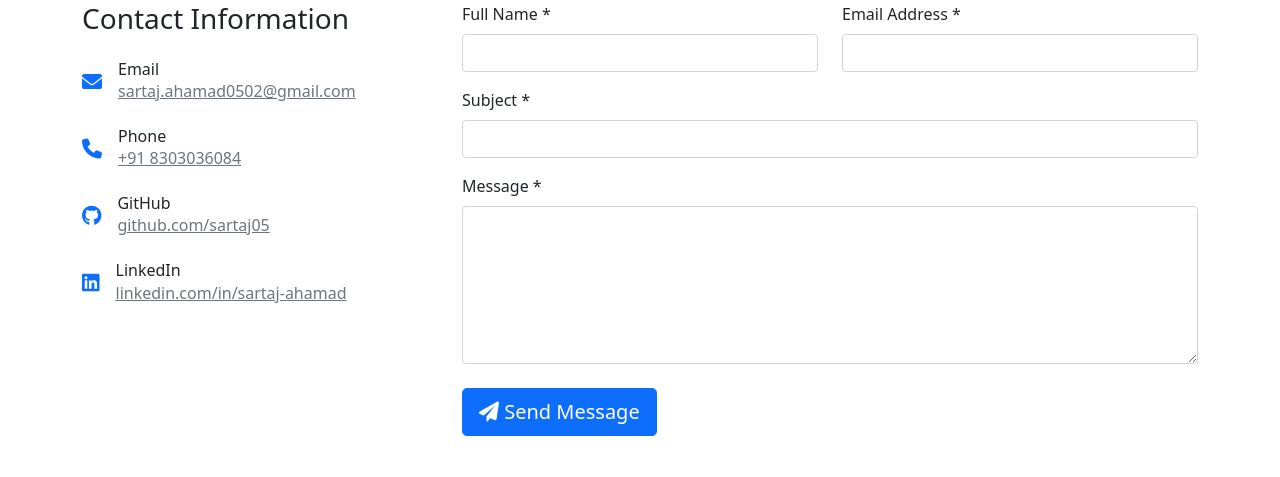
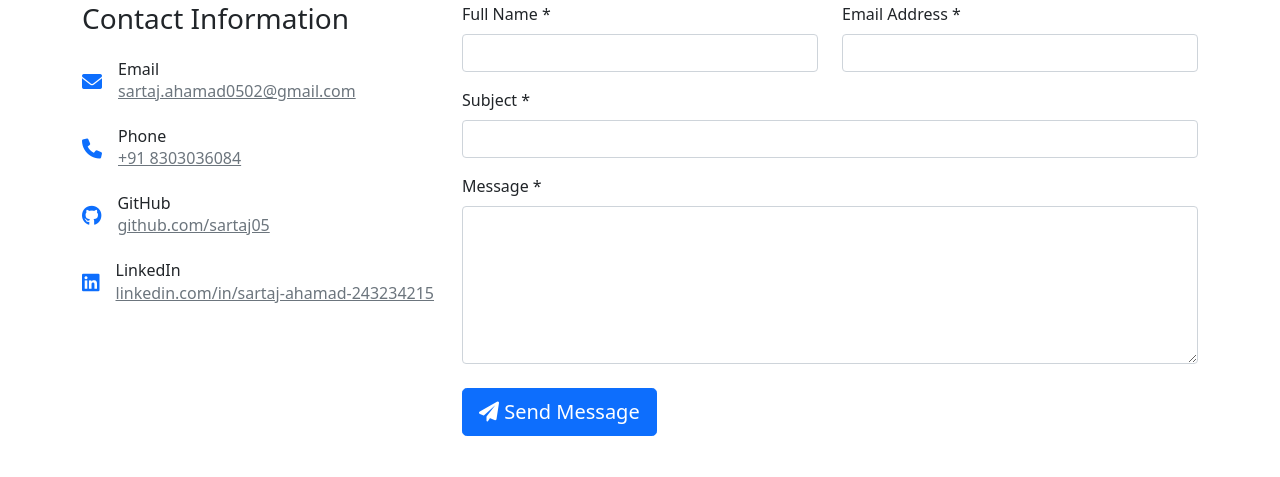
Before and after one commit to sartaj05/sartaj_portfolio, a Django app: page /contact/ in a window 1280 px wide. Shown: the part 199-676 px from the top of the page. Run offline with Django 5.2, Linux system fonts and the light colour scheme.

Commit message:
linkdin id add actually link

```diff
--- a/templates/partials/footer.html
+++ b/templates/partials/footer.html
@@ -13,9 +13,10 @@
                     <a href="https://github.com/sartaj05" class="text-white me-3" target="_blank">
                         <i class="fab fa-github fa-lg"></i>
                     </a>
-                    <a href="https://linkedin.com/in/sartaj-ahamad" class="text-white me-3" target="_blank">
-                        <i class="fab fa-linkedin fa-lg"></i>
-                    </a>
+                    <a href="https://www.linkedin.com/in/sartaj-ahamad-243234215/" class="text-white me-3" target="_blank">
+    <i class="fab fa-linkedin fa-lg"></i>
+</a>
+
                     <a href="tel:+918303036084" class="text-white">
                         <i class="fas fa-phone fa-lg"></i>
                     </a>
--- a/templates/portfolio/contact.html
+++ b/templates/portfolio/contact.html
@@ -64,12 +64,13 @@
                             <div class="contact-icon me-3">
                                 <i class="fab fa-linkedin fa-lg text-primary"></i>
                             </div>
-                            <div>
-                                <h6 class="mb-0">LinkedIn</h6>
-                                <a href="https://linkedin.com/in/sartaj-ahamad" class="text-muted" target="_blank">
-                                    linkedin.com/in/sartaj-ahamad
-                                </a>
-                            </div>
+                           <div>
+    <h6 class="mb-0">LinkedIn</h6>
+    <a href="https://www.linkedin.com/in/sartaj-ahamad-243234215/" class="text-muted" target="_blank">
+        linkedin.com/in/sartaj-ahamad-243234215
+    </a>
+</div>
+
                         </div>
                     </div>
                 </div>
```
Also changed, not shown: templates/portfolio/about.html (+4 -3 lines).
